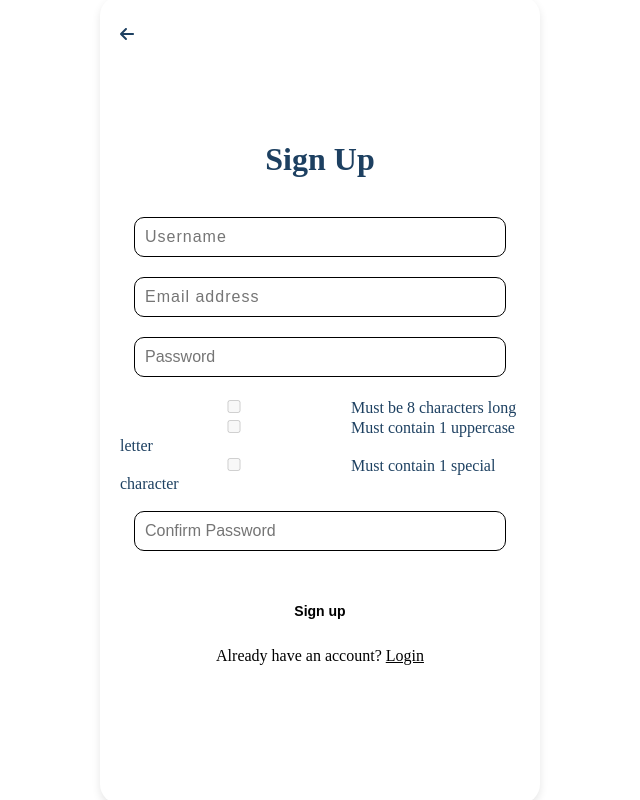
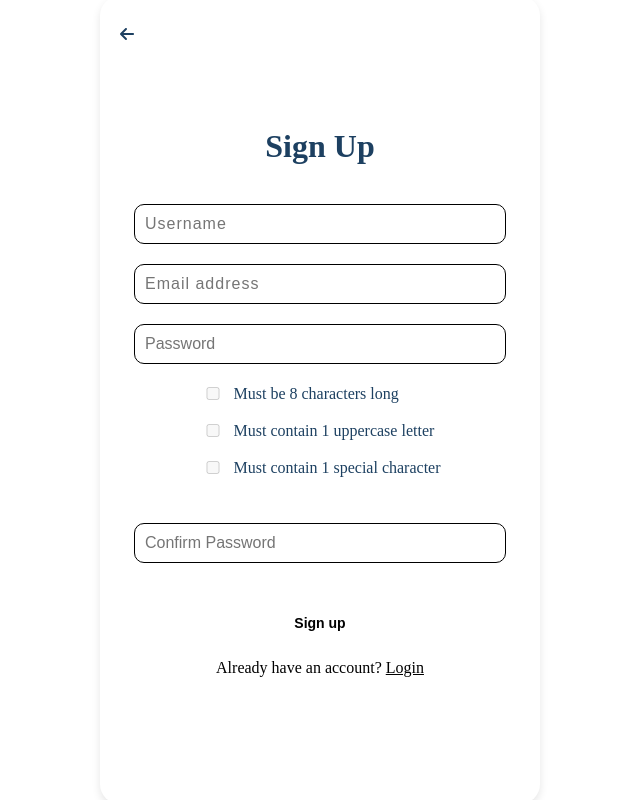
Before and after one commit to TienDatJohnyDo/ExploreNow, a React (Create React App) app: page /signup in a window 1280 px wide. Shown: the whole page, without its empty margins (320-960 px from the left). Built offline with nearby package versions, Linux system fonts and the light colour scheme.

Commit message:
"Changed the DOB, and checkboxes"

```diff
--- a/src/Components/Signup.js
+++ b/src/Components/Signup.js
@@ -1,10 +1,107 @@
+// import React, { useState } from 'react';
+// import './styles/signup.css';
+// import { FontAwesomeIcon } from '@fortawesome/react-fontawesome';
+// import { faArrowLeft } from '@fortawesome/free-solid-svg-icons';
+// import {Routes, Route, Link } from 'react-router-dom';
+// import Discover from './Discover';
+
+
+// function SignUp() {
+//   const [password, setPassword] = useState('');
+//   const [confirmPassword, setConfirmPassword] = useState('');
+//   const [isValidLength, setIsValidLength] = useState(false);
+//   const [hasUppercase, setHasUppercase] = useState(false);
+//   const [hasSpecialChar, setHasSpecialChar] = useState(false);
+//   const [passwordsMatch, setPasswordsMatch] = useState(false);
+
+//   const handleChange = (e) => {
+//     const newPassword = e.target.value;
+//     setPassword(newPassword);
+//     // Update validation criteria
+//     setIsValidLength(newPassword.length >= 8);
+//     setHasUppercase(/[A-Z]/.test(newPassword));
+//     setHasSpecialChar(/[!@#$%^&*()_+\-=[\]{};':"\\|,.<>/?]/.test(newPassword));
+//     // Check if passwords match
+//     setPasswordsMatch(newPassword === confirmPassword);
+//   };
+
+//   const handleConfirmPasswordChange = (e) => {
+//     const newConfirmPassword = e.target.value;
+//     setConfirmPassword(newConfirmPassword);
+//     // Check if passwords match
+//     setPasswordsMatch(newConfirmPassword === password);
+//   };
+
+//   const goBack = () => {
+//     window.location.href = '/'; // Navigate to the home page
+//   };
+
+//   return (
+//     <div className="login-container">
+//       <FontAwesomeIcon icon={faArrowLeft} className="back-arrow" onClick={goBack} />
+//       <h1>Sign Up</h1>
+//       <br />
+//       {/* Your login form */}
+//       <input
+//         type="text"
+//         placeholder="Username"
+//         className="text-input"
+//       />
+//       <input
+//         type="text"
+//         placeholder="Email address"
+//         className="text-input"
+//       />
+//       <input
+//         type="password"
+//         placeholder="Password"
+//         className="text-input password-input"
+//         value={password}
+//         onChange={handleChange}
+//       />
+//       {/* Visual indicators for password validation */}
+//       <div className="checkbox-container">
+//         <input type="checkbox" checked={isValidLength} disabled /> Must be 8 characters long<br />
+//         <input type="checkbox" checked={hasUppercase} disabled /> Must contain 1 uppercase letter<br />
+//         <input type="checkbox" checked={hasSpecialChar} disabled /> Must contain 1 special character<br />
+//       </div>
+//       <br />
+//       <input
+//         type="password"
+//         placeholder="Confirm Password"
+//         className="text-input password-input"
+//         value={confirmPassword}
+//         onChange={handleConfirmPasswordChange}
+//       />
+//       {/* Display password match status */}
+//       {confirmPassword && !passwordsMatch && <p>Passwords do not match</p>}
+
+//       <div className="button-container">
+//         <Link to = "/discover">
+//             <button>Sign up</button>
+//         </Link>
+//       </div>
+//       <p style={{ color: 'black' }}>Already have an account? <a href="/login">Login</a></p>
+
+
+//             <Routes>
+//                 <Route path="/discover" element={<Discover />} /> {/* Route for the Search component */}
+
+//             </Routes>
+
+
+
+//     </div>
+//   );
+// }
+
+// export default SignUp;
 import React, { useState } from 'react';
 import './styles/signup.css';
 import { FontAwesomeIcon } from '@fortawesome/react-fontawesome';
 import { faArrowLeft } from '@fortawesome/free-solid-svg-icons';
-import {Routes, Route, Link } from 'react-router-dom';
+import { Routes, Route, Link } from 'react-router-dom';
 import Discover from './Discover';
-
 
 function SignUp() {
   const [password, setPassword] = useState('');
@@ -61,9 +158,21 @@ function SignUp() {
       />
       {/* Visual indicators for password validation */}
       <div className="checkbox-container">
-        <input type="checkbox" checked={isValidLength} disabled /> Must be 8 characters long<br />
-        <input type="checkbox" checked={hasUppercase} disabled /> Must contain 1 uppercase letter<br />
-        <input type="checkbox" checked={hasSpecialChar} disabled /> Must contain 1 special character<br />
+        <label>
+          <input type="checkbox" checked={isValidLength} disabled />
+          <span>Must be 8 characters long</span>
+        </label>
+        <br />
+        <label>
+          <input type="checkbox" checked={hasUppercase} disabled />
+          <span>Must contain 1 uppercase letter</span>
+        </label>
+        <br />
+        <label>
+          <input type="checkbox" checked={hasSpecialChar} disabled />
+          <span>Must contain 1 special character</span>
+        </label>
+        <br />
       </div>
       <br />
       <input
@@ -77,20 +186,16 @@ function SignUp() {
       {confirmPassword && !passwordsMatch && <p>Passwords do not match</p>}
 
       <div className="button-container">
-        <Link to = "/discover">
-            <button>Sign up</button>
+        <Link to="/discover">
+          <button>Sign up</button>
         </Link>
       </div>
       <p style={{ color: 'black' }}>Already have an account? <a href="/login">Login</a></p>
 
 
-            <Routes>
-                <Route path="/discover" element={<Discover />} /> {/* Route for the Search component */}
-
-            </Routes>
-
-
-
+      <Routes>
+        <Route path="/discover" element={<Discover />} /> {/* Route for the Search component */}
+      </Routes>
     </div>
   );
 }
--- a/src/Components/styles/signup.css
+++ b/src/Components/styles/signup.css
@@ -92,3 +92,21 @@
     left: 20px;
     cursor: pointer; /* Make it look clickable */
   }
+  .checkbox-container {
+    margin-bottom: 10px; /* Adjust spacing between the checkbox container and the input field */
+  }
+
+  .checkbox-container input[type="checkbox"] {
+    margin-right: 5px; /* Adjust spacing between the checkboxes */
+    width: 20px; /* Set a fixed width for checkboxes */
+  }
+
+  .checkbox-container label {
+    margin-bottom: 0; /* Remove default margin */
+    display: flex; /* Use flexbox */
+    align-items: center; /* Center items vertically */
+  }
+
+  .checkbox-container label span {
+    margin-left: 5px; /* Adjust spacing between the checkbox and the label */
+  }
```
